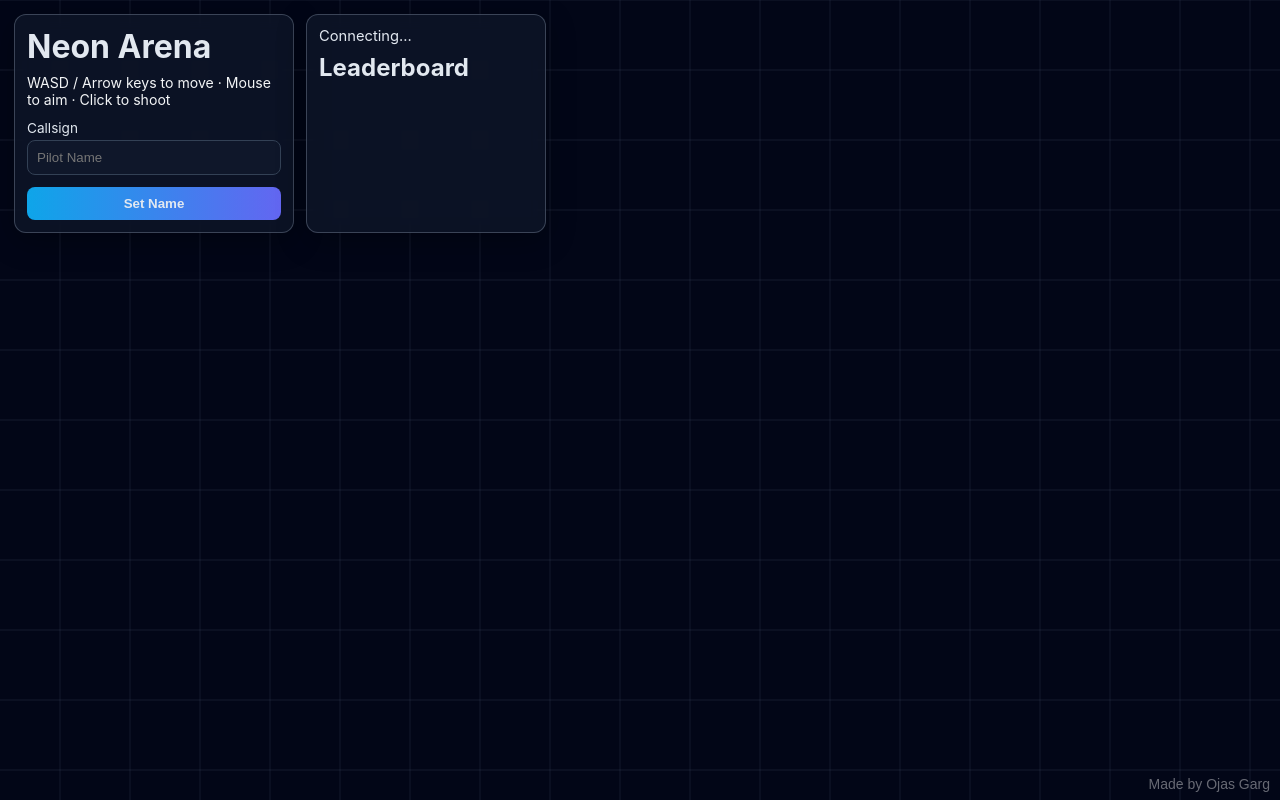
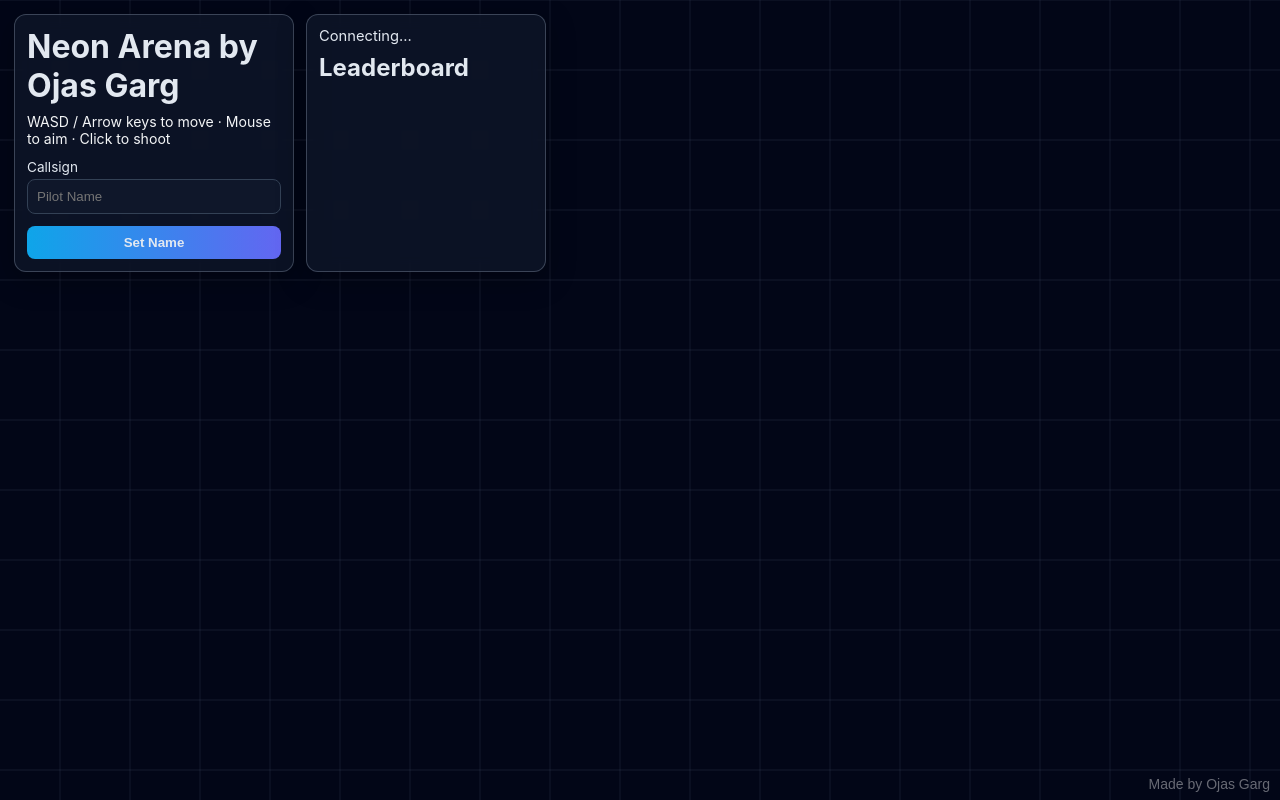
Before and after one commit to ojas-web/multiplayer-shooter, a website: page public/index.html in a window 1280 px wide. Drawn offline with nearby package versions, Linux system fonts and the light colour scheme; no server answers.

```diff
--- a/public/index.html
+++ b/public/index.html
@@ -9,7 +9,7 @@
   <body>
     <div id="hud">
       <div class="panel">
-        <h1>Neon Arena</h1>
+        <h1>Neon Arena  by Ojas Garg</h1>
         <p>WASD / Arrow keys to move · Mouse to aim · Click to shoot</p>
         <label>
           Callsign
```
